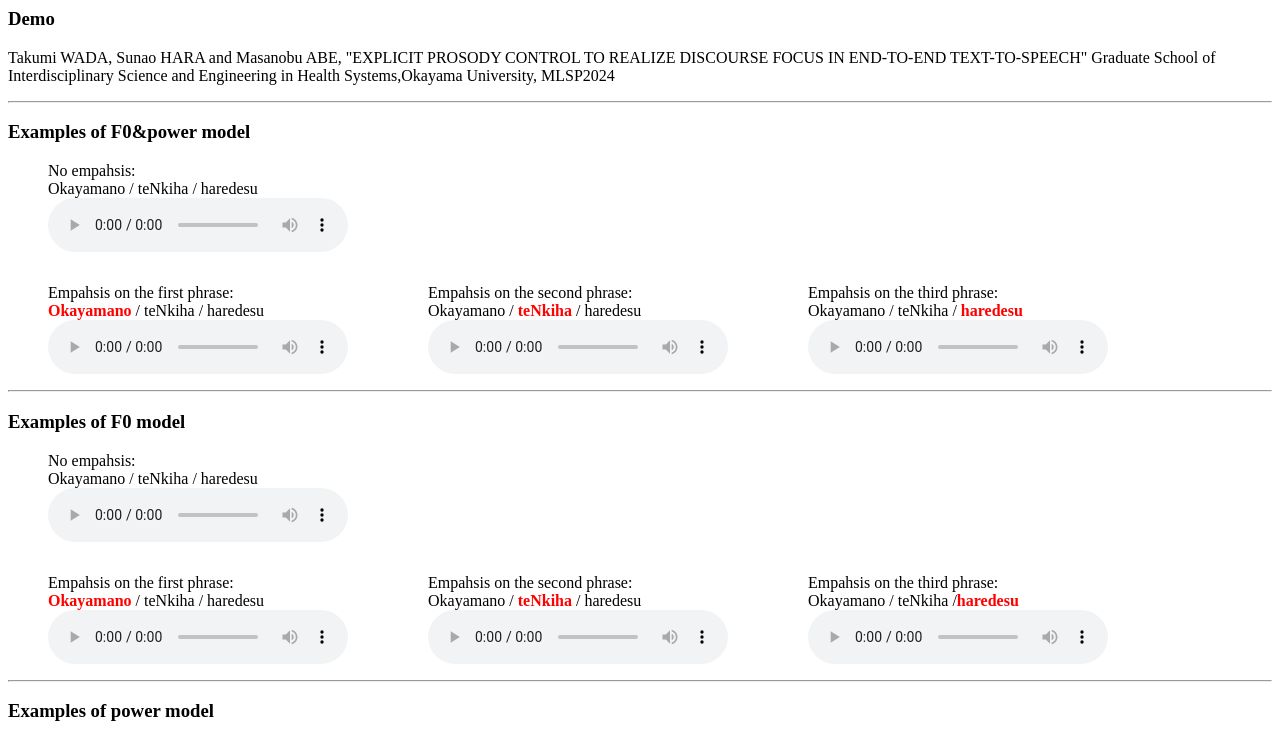
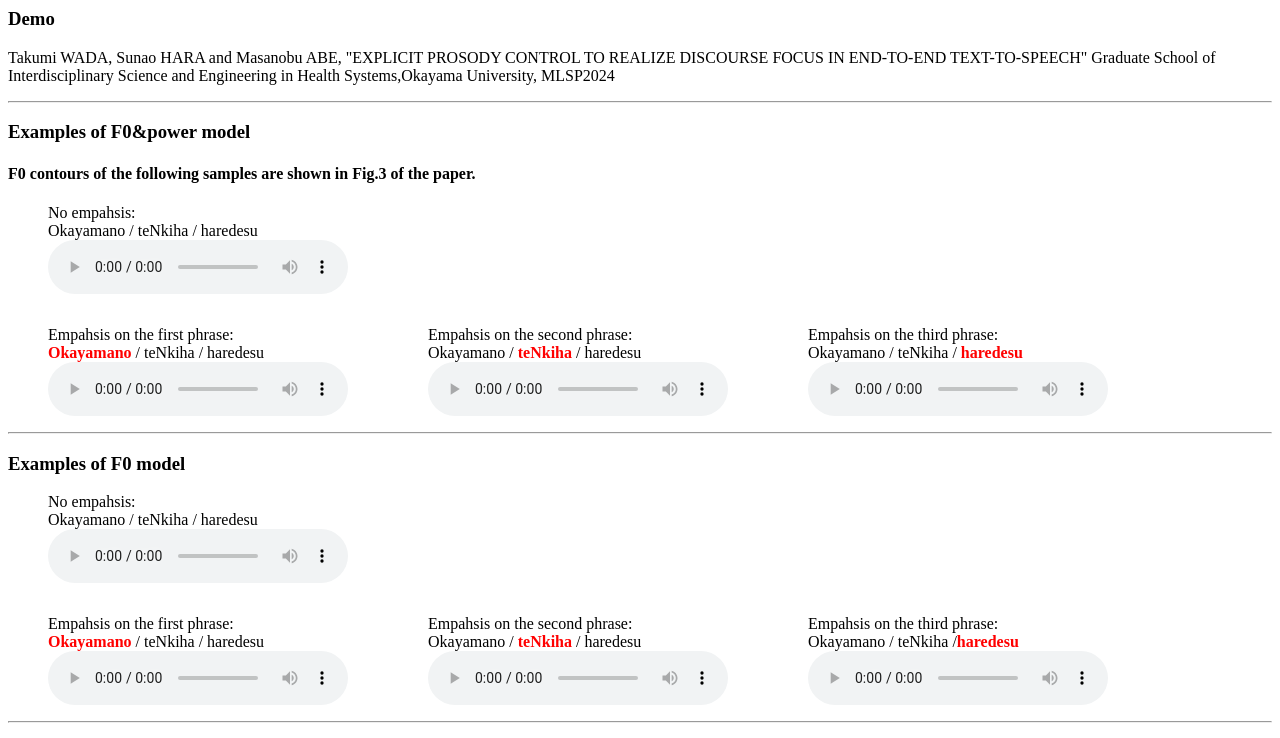
Before and after one commit to abe60/MLSP2024demo_M.abe, a plain HTML site: page index.html in a window 1280 px wide. Shown: the top 738 px of the page. Drawn offline with Linux system fonts and the light colour scheme.

Commit message:
Add files via upload

```diff
--- a/index.html
+++ b/index.html
@@ -13,6 +13,7 @@ Graduate School of Interdisciplinary Science and Engineering in Health Systems,O
 </p>
 <hr>
 <h3>Examples of F0&power model</h3>
+<h4>F0 contours of the following samples are shown in Fig.3 of the paper. </h4>
 <p>
   <figure>
     <figcaption>No empahsis: </figcaption>
```
